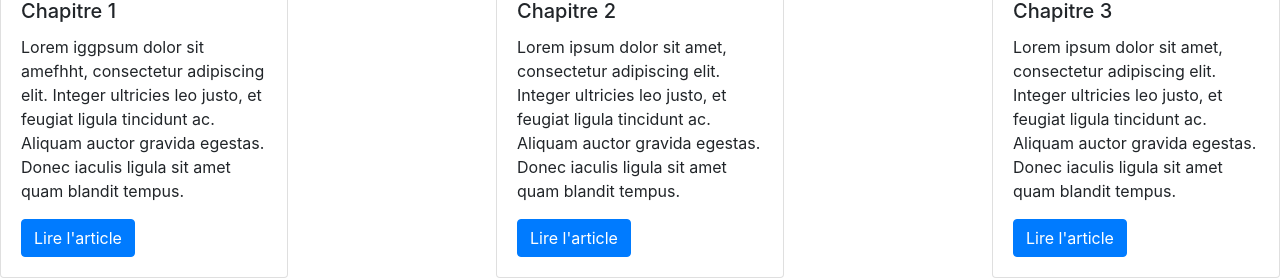
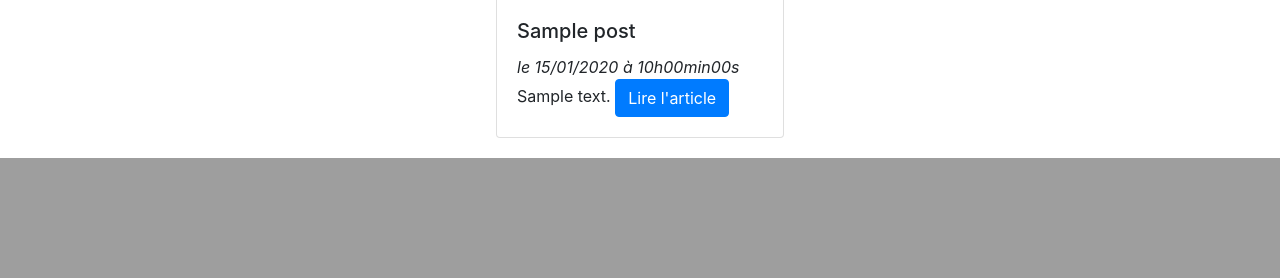
Before and after one commit to vincent-bezu/Projet4, a PHP site: page / in a window 1280 px wide. Shown: the part 1323-1601 px from the top of the page. After the commit the page ends 1481 px from the top, so only its background shows below. Run offline with PHP 8.4, Linux system fonts and the light colour scheme; tables that the repository leaves empty or names only in its code hold one stand-in row (values such as "Sample post"); some libraries are stand-ins or nearby versions.

```diff
--- a/CSS/style.css
+++ b/CSS/style.css
@@ -40,19 +40,23 @@
 h1{
     display: flex;
     justify-content: center;
-    margin-top: 10px!important;
+    margin-top: 10px !important;
 }
 
 #exemple-card{
-    display: flex!important;
+    display: flex !important;
 	flex-direction: row;
-	justify-content: space-between;
-	flex-wrap: wrap;
-	position: relative;
+    flex-wrap: wrap;
+    justify-content: center;
 	width: 100%;
 }
 
 .card{
     display: flex;
-	position: relative;
+    margin: 20px;
 }
+
+form{
+    width: 400px;
+    margin-left: 10px;
+}
--- a/Controller/frontend.php
+++ b/Controller/frontend.php
@@ -1,6 +1,7 @@
 <?php
 
 require_once('Model/PostManager.php');
+require_once('model/CommentManager.php');
 
 function listPosts()
 {
@@ -9,3 +10,27 @@ function listPosts()
 
     require('View/Frontend/Menu.php');
 }
+
+function post($postId)
+{
+    $postManager = new PostManager();
+    $commentManager = new CommentManager();
+
+    $post = $postManager->getPost($postId);
+    $comments = $commentManager->getComments($_GET['id']);
+    require('view/frontend/PostView.php');
+}
+
+function addComment($postId, $author, $comment)
+{
+    $commentManager = new CommentManager();
+
+    $affectedLines = $commentManager->postComment($postId, $author, $comment);
+
+    if ($affectedLines === false) {
+        throw new Exception('Impossible d\'ajouter le commentaire !');
+    }
+    else {
+        header('Location: index.php?action=post&id=' . $postId);
+    }
+}
--- /dev/null
+++ b/Model/CommentManager.php
@@ -0,0 +1,23 @@
+<?php
+require_once("model/Manager.php");
+
+class CommentManager extends Manager
+{
+    public function getComments($postId)
+    {
+        $db = $this->dbConnect();
+        $comments = $db->prepare('SELECT id, author, comment, DATE_FORMAT(comment_date, \'%d/%m/%Y à %Hh%imin%ss\') AS comment_date_fr FROM comments WHERE post_id = ? ORDER BY comment_date DESC');
+        $comments->execute(array($postId));
+
+        return $comments;
+    }
+
+    public function postComment($postId, $author, $comment)
+    {
+        $db = $this->dbConnect();
+        $comments = $db->prepare('INSERT INTO comments(post_id, author, comment, comment_date) VALUES(?, ?, ?, NOW())');
+        $affectedLines = $comments->execute(array($postId, $author, $comment));
+
+        return $affectedLines;
+    }
+}
--- a/Model/PostManager.php
+++ b/Model/PostManager.php
@@ -6,8 +6,18 @@ class PostManager extends Manager
     public function getPosts()
     {
         $db = $this->dbConnect();
-        $req = $db->query('SELECT id, title, content, DATE_FORMAT(creation_date, \'%d/%m/%Y à %Hh%imin%ss\') AS creation_date_fr FROM posts ORDER BY creation_date DESC LIMIT 0, 5');
+        $req = $db->query('SELECT id, title, content, DATE_FORMAT(creation_date, \'%d/%m/%Y à %Hh%imin%ss\') AS creation_date_fr FROM posts ORDER BY creation_date ASC LIMIT 0, 5');
 
         return $req;
     }
+
+    public function getPost($postId)
+    {
+        $db = $this->dbConnect();
+        $req = $db->prepare('SELECT id, title, content, DATE_FORMAT(creation_date, \'%d/%m/%Y à %Hh%imin%ss\') AS creation_date_fr FROM posts WHERE id = ?');
+        $req->execute(array($postId));
+        $post = $req->fetch();
+
+        return $post;
+    }
 }
--- a/View/Frontend/Menu.php
+++ b/View/Frontend/Menu.php
@@ -1,28 +1,6 @@
 <?php $title = 'Jean Forteroche'; ?>
 
 <?php ob_start(); ?>
-<nav class="navbar navbar-expand-lg navbar-light">
-  <button class="navbar-toggler" type="button" data-toggle="collapse" data-target="#navbarText" aria-controls="navbarText" aria-expanded="false" aria-label="Toggle navigation">
-    <span class="navbar-toggler-icon"></span>
-  </button>
-  <div class="collapse navbar-collapse" id="navbarText">
-    <ul class="navbar-nav mr-auto">
-      <li class="nav-item active">
-        <a class="nav-link" href="#"><i class="fas fa-home"></i>Accueil<span class="sr-only">(current)</span></a>
-      </li>
-      <li class="nav-item">
-        <a class="nav-link" href="#"><i class="fas fa-book-open"></i>Articles</a>
-      </li>
-      <li class="nav-item">
-        <a class="nav-link" href="#"><i class="fas fa-envelope"></i>Contact</a>
-      </li>
-    </ul>
-    <span class="navbar-text">
-      Site de Jean Forteroche - Ecrivain
-    </span>
-  </div>
-</nav>
-
 <div id="carouselExampleSlidesOnly" class="carousel slide" data-ride="carousel">
   <div class="carousel-inner">
     <div class="carousel-item active">
@@ -36,35 +14,27 @@
 
 <h1>Les Articles</h1>
 <div id="exemple-card">
-	<div class="card" style="width: 18rem;">
-		<img src="images/exemple.jpg" class="card-img-top" alt="image d'illustration">
+	<?php
+	while ($data = $posts->fetch())
+	{
+	?>
+
+		<div class="card" style="width: 18rem;">
+			<img src="images/exemple.jpg" class="card-img-top" alt="image d'illustration">
 			<div class="card-body">
-				<h5 class="card-title">Chapitre 1</h5>
-				<p class="card-text">Lorem iggpsum dolor sit amefhht, consectetur adipiscing elit. Integer ultricies leo justo, et feugiat ligula tincidunt ac. Aliquam auctor gravida egestas. Donec iaculis ligula sit amet quam blandit tempus.</p>
-				<a href="#" class="btn btn-primary">Lire l'article</a>
+				<h5 class="card-title"><?= htmlspecialchars($data['title']) ?></h5>
+				<em>le <?= $data['creation_date_fr'] ?></em>
+				<p class="card-text"><?= nl2br(htmlspecialchars($data['content'])) ?>
+				<a href="index.php?action=post&amp;id=<?= $data['id'] ?>" class="btn btn-primary">Lire l'article</a>
 			</div>
-	</div>
+		</div>
 
-	<div class="card" style="width: 18rem;">
-		<img src="images/exemple.jpg" class="card-img-top" alt="image d'illustration">
-			<div class="card-body">
-				<h5 class="card-title">Chapitre 2</h5>
-				<p class="card-text">Lorem ipsum dolor sit amet, consectetur adipiscing elit. Integer ultricies leo justo, et feugiat ligula tincidunt ac. Aliquam auctor gravida egestas. Donec iaculis ligula sit amet quam blandit tempus.</p>
-				<a href="#" class="btn btn-primary">Lire l'article</a>
-			</div>
-	</div>
+		<?php
+	}
+	$posts->closeCursor();
+	?>
 
-	<div class="card" style="width: 18rem;">
-		<img src="images/exemple.jpg" class="card-img-top" alt="image d'illustration">
-			<div class="card-body">
-				<h5 class="card-title">Chapitre 3</h5>
-				<p class="card-text">Lorem ipsum dolor sit amet, consectetur adipiscing elit. Integer ultricies leo justo, et feugiat ligula tincidunt ac. Aliquam auctor gravida egestas. Donec iaculis ligula sit amet quam blandit tempus.</p>
-				<a href="#" class="btn btn-primary">Lire l'article</a>
-			</div>
-	</div>
 </div>
-
-
 
 
 
--- a/View/Frontend/Template.php
+++ b/View/Frontend/Template.php
@@ -12,6 +12,27 @@
     </head>
 
     <body>
+    <nav class="navbar navbar-expand-lg navbar-light">
+  <button class="navbar-toggler" type="button" data-toggle="collapse" data-target="#navbarText" aria-controls="navbarText" aria-expanded="false" aria-label="Toggle navigation">
+    <span class="navbar-toggler-icon"></span>
+  </button>
+  <div class="collapse navbar-collapse" id="navbarText">
+    <ul class="navbar-nav mr-auto">
+      <li class="nav-item active">
+        <a class="nav-link" href="http://projet4/"><i class="fas fa-home"></i>Accueil<span class="sr-only">(current)</span></a>
+      </li>
+      <li class="nav-item">
+        <a class="nav-link" href="#"><i class="fas fa-book-open"></i>Articles</a>
+      </li>
+      <li class="nav-item">
+        <a class="nav-link" href="#"><i class="fas fa-envelope"></i>Contact</a>
+      </li>
+    </ul>
+    <span class="navbar-text">
+      Site de Jean Forteroche - Ecrivain
+    </span>
+  </div>
+</nav>
         <?= $content ?>
         <script src="https://code.jquery.com/jquery-3.4.1.slim.min.js" integrity="sha384-J6qa4849blE2+poT4WnyKhv5vZF5SrPo0iEjwBvKU7imGFAV0wwj1yYfoRSJoZ+n" crossorigin="anonymous"></script>
 	    <script src="https://cdn.jsdelivr.net/npm/popper.js@1.16.0/dist/umd/popper.min.js" integrity="sha384-Q6E9RHvbIyZFJoft+2mJbHaEWldlvI9IOYy5n3zV9zzTtmI3UksdQRVvoxMfooAo" crossorigin="anonymous"></script>
--- a/index.php
+++ b/index.php
@@ -8,7 +8,7 @@ try {
         }
         elseif ($_GET['action'] == 'post') {
             if (isset($_GET['id']) && $_GET['id'] > 0) {
-                post();
+                post($_GET['id']);
             }
             else {
                 throw new Exception('Aucun identifiant de billet envoyé');
```
Also changed, not shown: View/Frontend/PostView.php (added, +37 -0 lines), test1.php (deleted, +0 -10 lines).
